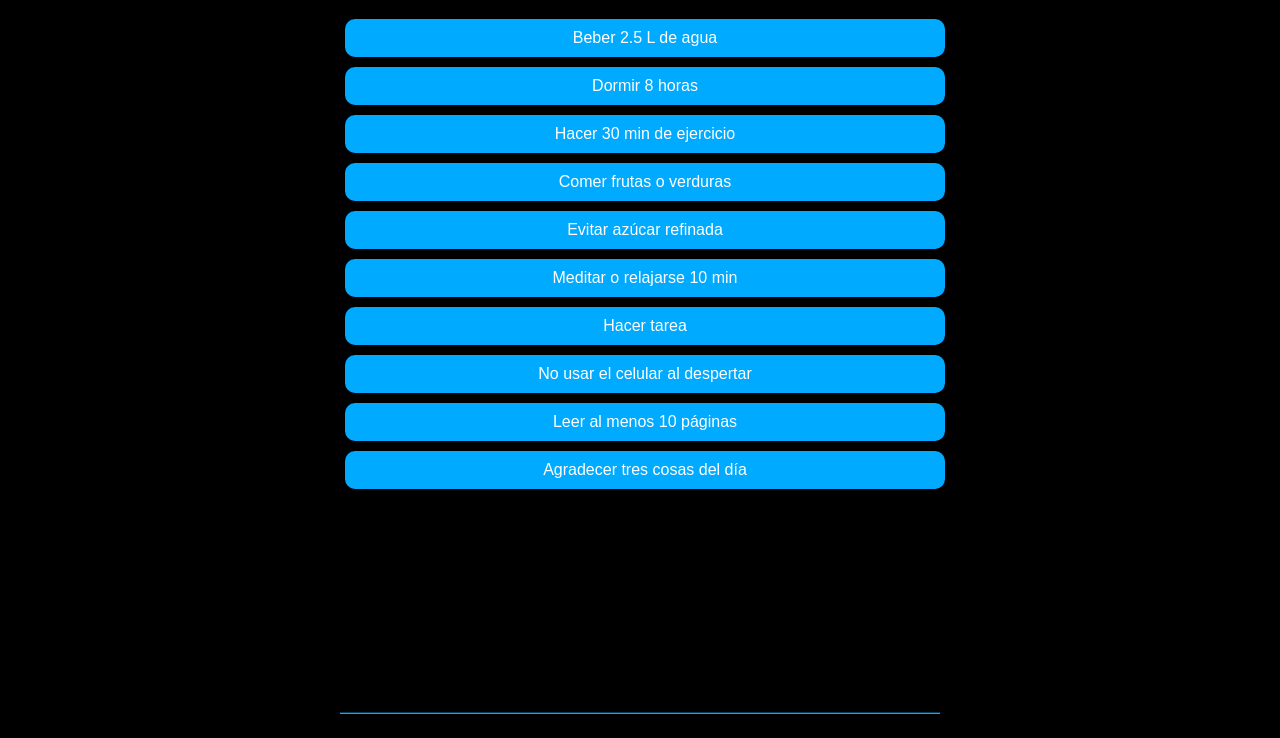
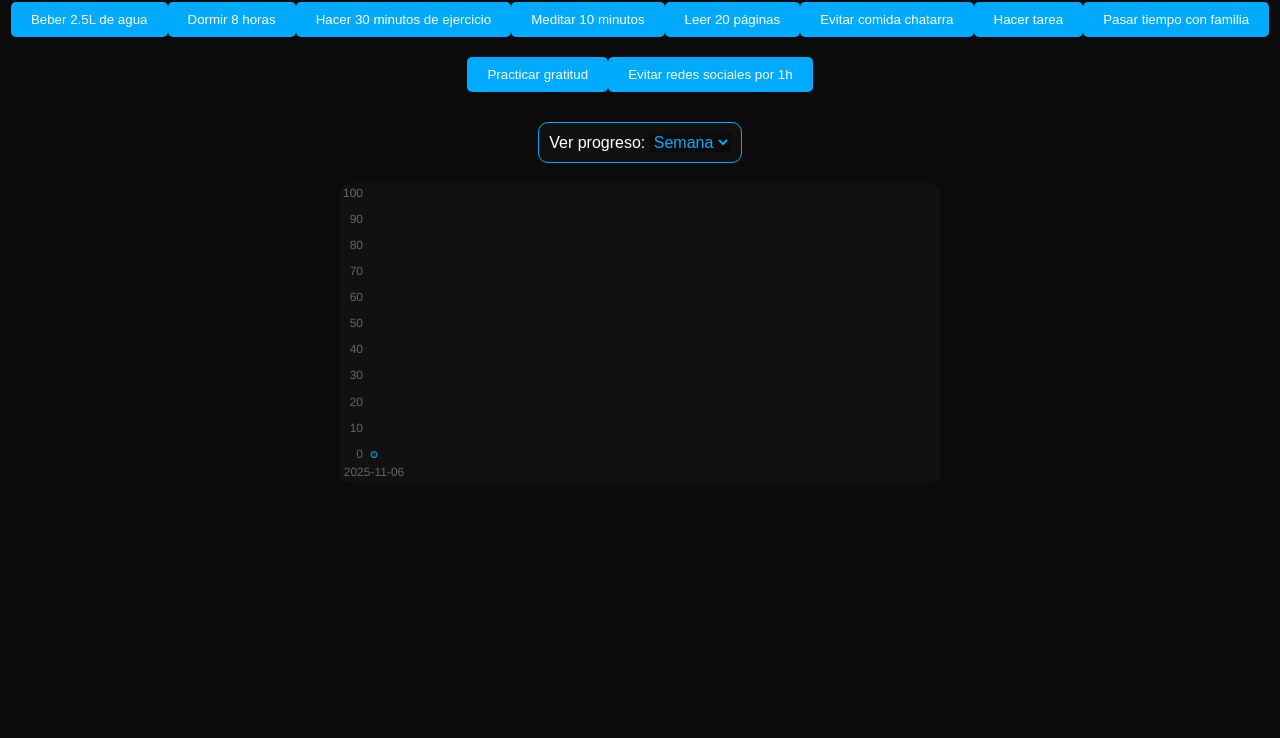
Before and after one commit to omega3248/habitos, a plain HTML site: page index.html in a window 1280 px wide. Shown: the part 86-824 px from the top of the page. After the commit the page ends 800 px from the top, so only its background shows below. Drawn offline with nearby package versions, Linux system fonts and the light colour scheme.

Commit message:
Update index.html

```diff
--- a/index.html
+++ b/index.html
@@ -6,72 +6,139 @@
 <title>Habi</title>
 <link rel="manifest" href="manifest.json">
 <style>
-body{background:#000;color:#fff;font-family:sans-serif;margin:0;padding:20px;max-width:600px;margin:auto}
-h1{text-align:center;color:#00aaff}
-button{background:#00aaff;border:none;color:#fff;padding:10px;margin:5px;width:100%;border-radius:10px;font-size:16px}
-button.completado{background:#333;text-decoration:line-through;color:#888}
-canvas{width:100%;height:200px;margin-top:20px}
+body {
+  background-color: #0b0b0b;
+  color: white;
+  font-family: Arial, sans-serif;
+  text-align: center;
+  margin: 0;
+  padding: 0;
+}
+h1 { color: #00aaff; margin-top: 20px; }
+#chart-container { width: 90%; max-width: 600px; margin: 20px auto; }
+canvas { background-color: #111; border-radius: 10px; }
+.habit { margin: 10px 0; }
+button {
+  background-color: #00aaff;
+  border: none;
+  color: white;
+  padding: 10px 20px;
+  border-radius: 5px;
+  cursor: pointer;
+}
+button.completed { background-color: #004466; }
+#selector {
+  margin: 20px auto;
+  background-color: #111;
+  border: 1px solid #00aaff;
+  border-radius: 10px;
+  padding: 10px;
+  width: fit-content;
+}
+#selector select {
+  background: #0b0b0b;
+  color: #00aaff;
+  border: none;
+  font-size: 16px;
+}
 </style>
 </head>
 <body>
-<h1>Habi</h1>
-<div id="habitos"></div>
-<canvas id="grafica"></canvas>
+<h1>∞ Habi</h1>
+
+<div id="habits"></div>
+
+<div id="selector">
+  <label for="range">Ver progreso:</label>
+  <select id="range">
+    <option value="week">Semana</option>
+    <option value="month">Mes</option>
+    <option value="6months">6 meses</option>
+    <option value="year">Año</option>
+    <option value="all">Todo</option>
+  </select>
+</div>
+
+<div id="chart-container">
+  <canvas id="progressChart"></canvas>
+</div>
+
+<script src="https://cdn.jsdelivr.net/npm/chart.js"></script>
 <script>
-const habitos = [
-"Beber 2.5 L de agua",
-"Dormir 8 horas",
-"Hacer 30 min de ejercicio",
-"Comer frutas o verduras",
-"Evitar azúcar refinada",
-"Meditar o relajarse 10 min",
-"Hacer tarea",
-"No usar el celular al despertar",
-"Leer al menos 10 páginas",
-"Agradecer tres cosas del día"
+const habits = [
+  "Beber 2.5L de agua", "Dormir 8 horas", "Hacer 30 minutos de ejercicio",
+  "Meditar 10 minutos", "Leer 20 páginas", "Evitar comida chatarra",
+  "Hacer tarea", "Pasar tiempo con familia", "Practicar gratitud",
+  "Evitar redes sociales por 1h"
 ];
+const today = new Date().toISOString().split('T')[0];
+let data = JSON.parse(localStorage.getItem('habiData')) || {};
+if (!data[today]) data[today] = { completed: [] };
+updateHabits();
 
-const hoy = new Date().toDateString();
-if(localStorage.getItem("fecha")!==hoy){localStorage.clear();localStorage.setItem("fecha",hoy);}
-
-const cont = document.getElementById("habitos");
-habitos.forEach((h,i)=>{
-  const b=document.createElement("button");
-  b.textContent=h;
-  if(localStorage.getItem("h"+i)==="1")b.classList.add("completado");
-  b.onclick=()=>{
-    const c=b.classList.toggle("completado");
-    localStorage.setItem("h"+i,c?"1":"0");
-    actualizarGrafica();
-  };
-  cont.appendChild(b);
-});
-
-function obtenerPuntajeDia(){
-  let completados=0;
-  habitos.forEach((_,i)=>{if(localStorage.getItem("h"+i)==="1")completados++;});
-  return completados/habitos.length;
+function updateHabits() {
+  const container = document.getElementById('habits');
+  container.innerHTML = '';
+  habits.forEach((h, i) => {
+    const btn = document.createElement('button');
+    btn.textContent = h;
+    btn.className = 'habit' + (data[today].completed.includes(i) ? ' completed' : '');
+    btn.onclick = () => toggleHabit(i, btn);
+    container.appendChild(btn);
+  });
 }
 
-function actualizarGrafica(){
-  const ctx=document.getElementById("grafica").getContext("2d");
-  const datos=JSON.parse(localStorage.getItem("semana")||"[]");
-  const hoyIndice=new Date().getDay();
-  datos[hoyIndice]=obtenerPuntajeDia();
-  localStorage.setItem("semana",JSON.stringify(datos));
-  ctx.clearRect(0,0,ctx.canvas.width,ctx.canvas.height);
-  const w=ctx.canvas.width,h=ctx.canvas.height;
-  ctx.beginPath();
-  ctx.moveTo(0,h);
-  datos.forEach((v,i)=>ctx.lineTo((i/(datos.length-1||1))*w,h-v*h));
-  ctx.lineTo(w,h);ctx.closePath();
-  const grad=ctx.createLinearGradient(0,0,0,h);
-  grad.addColorStop(0,"#00aaffaa");
-  grad.addColorStop(1,"#000");
-  ctx.fillStyle=grad;ctx.fill();
-  ctx.strokeStyle="#00aaff";ctx.lineWidth=2;ctx.stroke();
+function toggleHabit(i, btn) {
+  const completed = data[today].completed;
+  if (completed.includes(i)) {
+    data[today].completed = completed.filter(x => x !== i);
+  } else {
+    completed.push(i);
+  }
+  localStorage.setItem('habiData', JSON.stringify(data));
+  btn.classList.toggle('completed');
+  renderChart();
 }
-actualizarGrafica();
+
+function renderChart() {
+  const range = document.getElementById('range').value;
+  const entries = Object.entries(data).sort(([a], [b]) => new Date(a) - new Date(b));
+  const now = new Date();
+  const filtered = entries.filter(([d]) => {
+    const date = new Date(d);
+    if (range === 'week') return (now - date) / (1000*60*60*24) <= 7;
+    if (range === 'month') return (now - date) / (1000*60*60*24) <= 30;
+    if (range === '6months') return (now - date) / (1000*60*60*24) <= 183;
+    if (range === 'year') return (now - date) / (1000*60*60*24) <= 365;
+    return true;
+  });
+
+  const labels = filtered.map(([d]) => d);
+  const values = filtered.map(([_, val]) => val.completed.length / habits.length * 100);
+
+  const ctx = document.getElementById('progressChart').getContext('2d');
+  if (window.chart) window.chart.destroy();
+  window.chart = new Chart(ctx, {
+    type: 'line',
+    data: {
+      labels,
+      datasets: [{
+        label: 'Progreso (%)',
+        data: values,
+        fill: true,
+        borderColor: '#00aaff',
+        backgroundColor: 'rgba(0,170,255,0.2)',
+        tension: 0.3
+      }]
+    },
+    options: {
+      scales: { y: { beginAtZero: true, max: 100 } },
+      plugins: { legend: { display: false } }
+    }
+  });
+}
+document.getElementById('range').addEventListener('change', renderChart);
+renderChart();
 </script>
 </body>
 </html>
```
